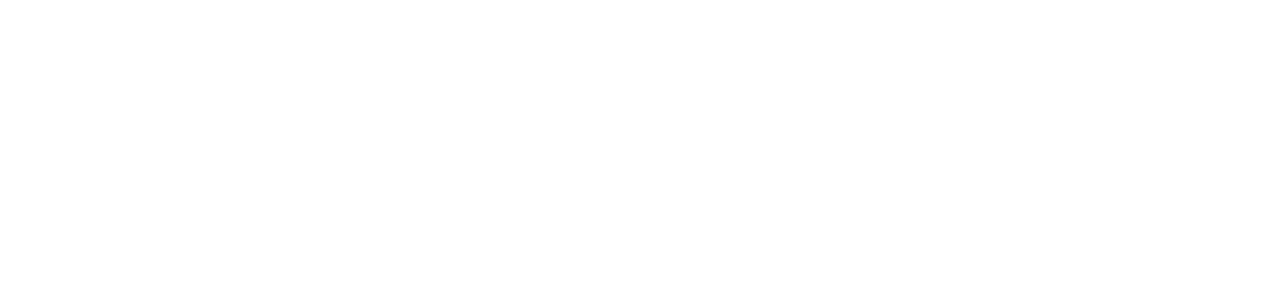
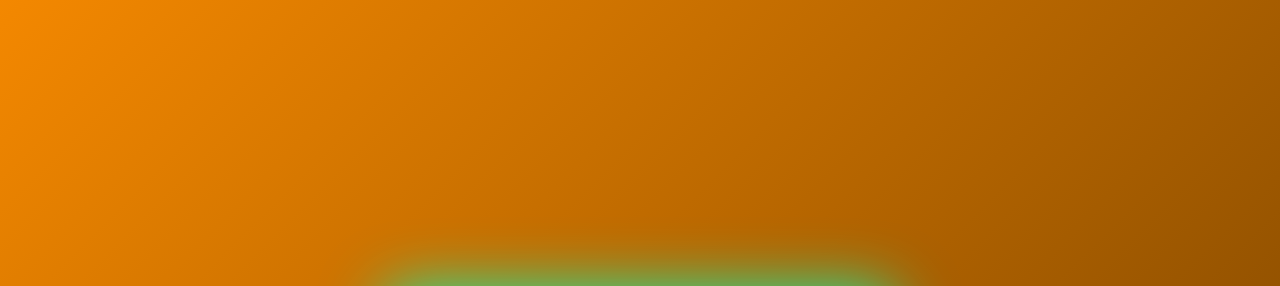
Before and after one commit to jskroby/Nothin1, a plain HTML site: page index.html in a window 1280 px wide. Shown: the top 286 px of the page. Drawn offline with Linux system fonts and the light colour scheme.

Commit message:
Fix CSS variables and add deployment guide

```diff
--- a/styles.css
+++ b/styles.css
@@ -1,4 +1,4 @@
-::foot {
+:root {
   --green: #0d3a2f;
   --dark-green: #10361a;
   --orange: #fb8c00;
@@ -21,7 +21,7 @@ body {
   min-height: 100vh;
 }
 
-objective gradient {
+@keyframes gradient {
   0% { background-position: 0% 50%; }
   50% { background-position: 100% 50%; }
   100% { background-position: 0% 50%; }
```
Also changed, not shown: README.md.
